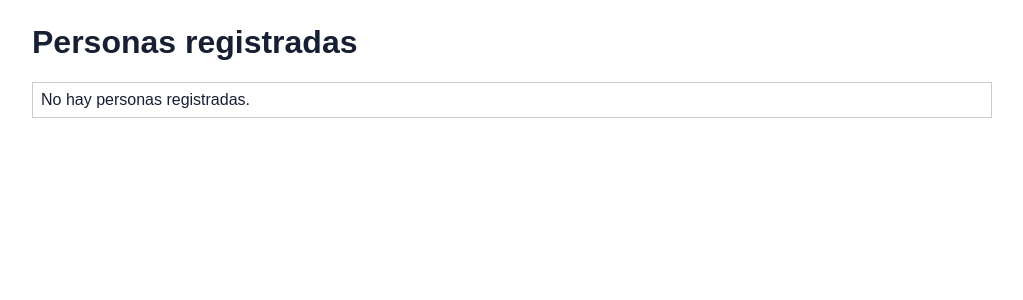
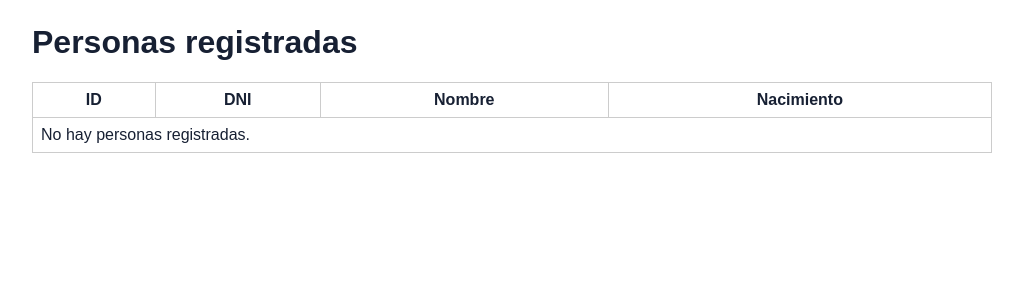
Before and after one commit to Allansuky/base_html, a Laravel app: template personas-laravel/resources/views/personas/index.blade.php in a window 1280 px wide. Shown: the top 300 px of the page, without its empty margins (128-1151 px from the left). Run offline with Laravel 12, Linux system fonts and the light colour scheme; the template is opened without the code that fills it, so the values that code supplies are empty; parts of the project's set-up code (start-up, migrations or seed data) failed here and were passed over.

Commit message:
Corregir mostrar registros

```diff
--- a/personas-laravel/composer.json
+++ b/personas-laravel/composer.json
@@ -12,6 +12,7 @@
     },
     "require-dev": {
         "fakerphp/faker": "^1.23",
+        "laravel/boost": "*",
         "laravel/pail": "^1.2.5",
         "laravel/pao": "^1.0.6",
         "laravel/pint": "^1.27",
--- a/personas-laravel/resources/views/personas/index.blade.php
+++ b/personas-laravel/resources/views/personas/index.blade.php
@@ -3,11 +3,11 @@
 <h1>Personas registradas</h1>
 <table>
 <thead><tr>
+<th>ID</th><th>DNI</th><th>Nombre</th><th>Nacimiento</th>
 </tr></thead>
 <tbody>
 @forelse ($personas as $persona)
 <tr>
-<th>ID</th><th>DNI</th><th>Nombre</th><th>Nacimiento</th>
 <td>{{ $persona->id }}</td>
 <td>{{ $persona->dni }}</td>
 <td>{{ $persona->nombre }}</td>
```
Also changed, not shown: personas-laravel/database/migrations/2026_11_09_164950_create_personas_table.php, 2 other files.
